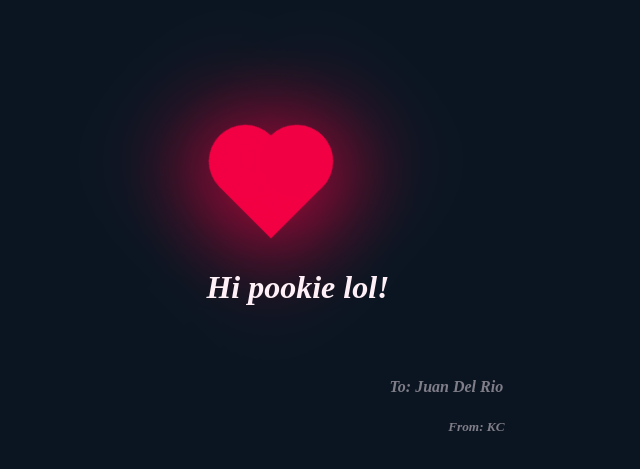
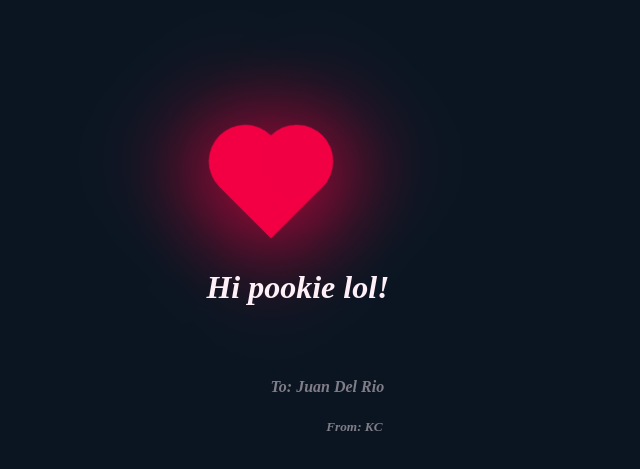
Before and after one commit to kcmb4u/kcmb4u.github.oi, a plain HTML site: page index.html in a window 1280 px wide. Shown: the part 213-682 px from the top of the page, without its empty margins (192-832 px from the left). Drawn offline with Linux system fonts and the light colour scheme.

Commit message:
Update style.css

```diff
--- a/css/style.css
+++ b/css/style.css
@@ -74,7 +74,7 @@ h4{
     bottom: -200px;
     text-align: center;
     position: relative;
-    right: 100px;
+   right: 219px;
 
 }
 
@@ -85,6 +85,6 @@ h5{
     bottom: -240px;
     text-align: center;
     position: relative;
-    right: 155px;
+    right: 277px;
 
 }
```
